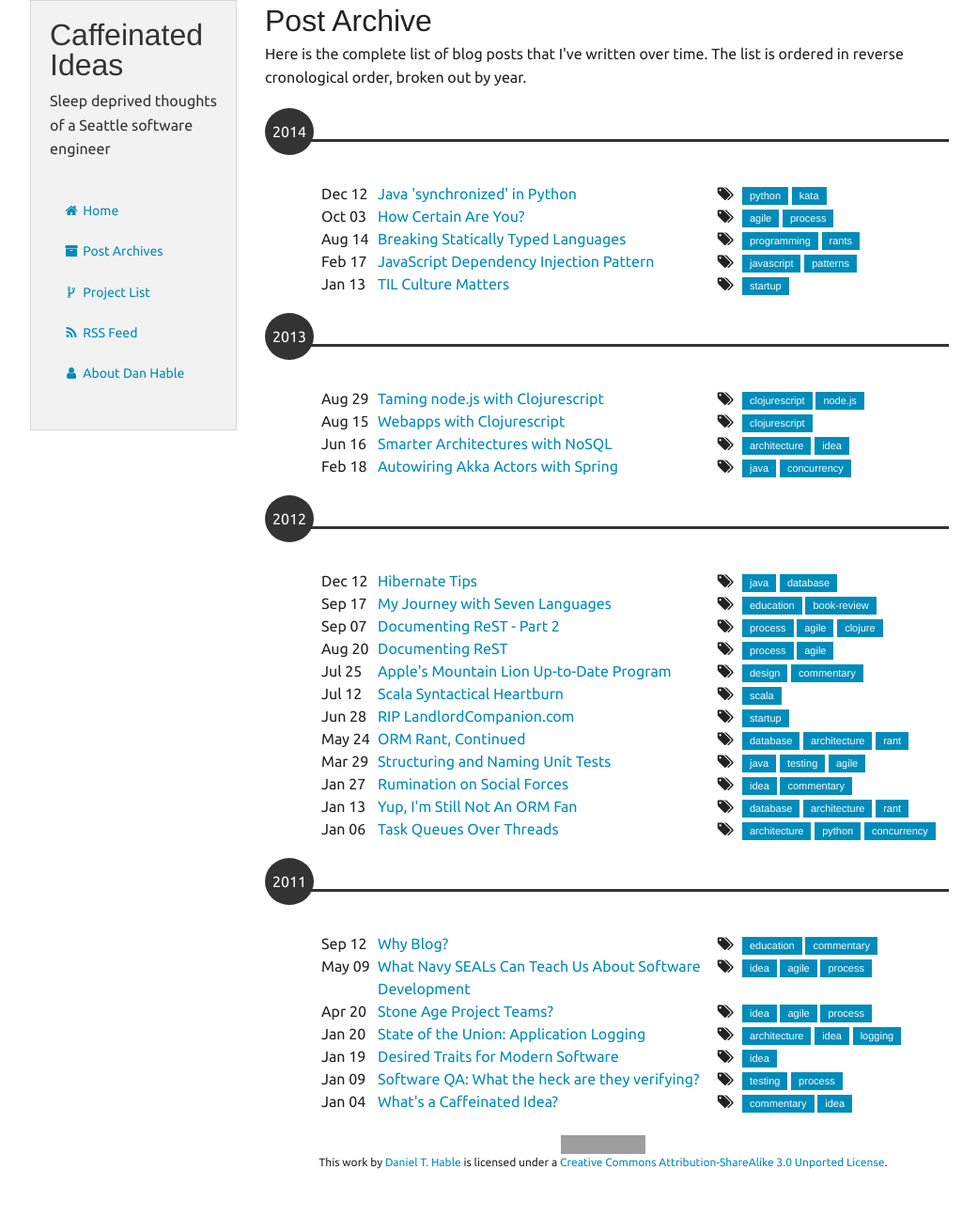
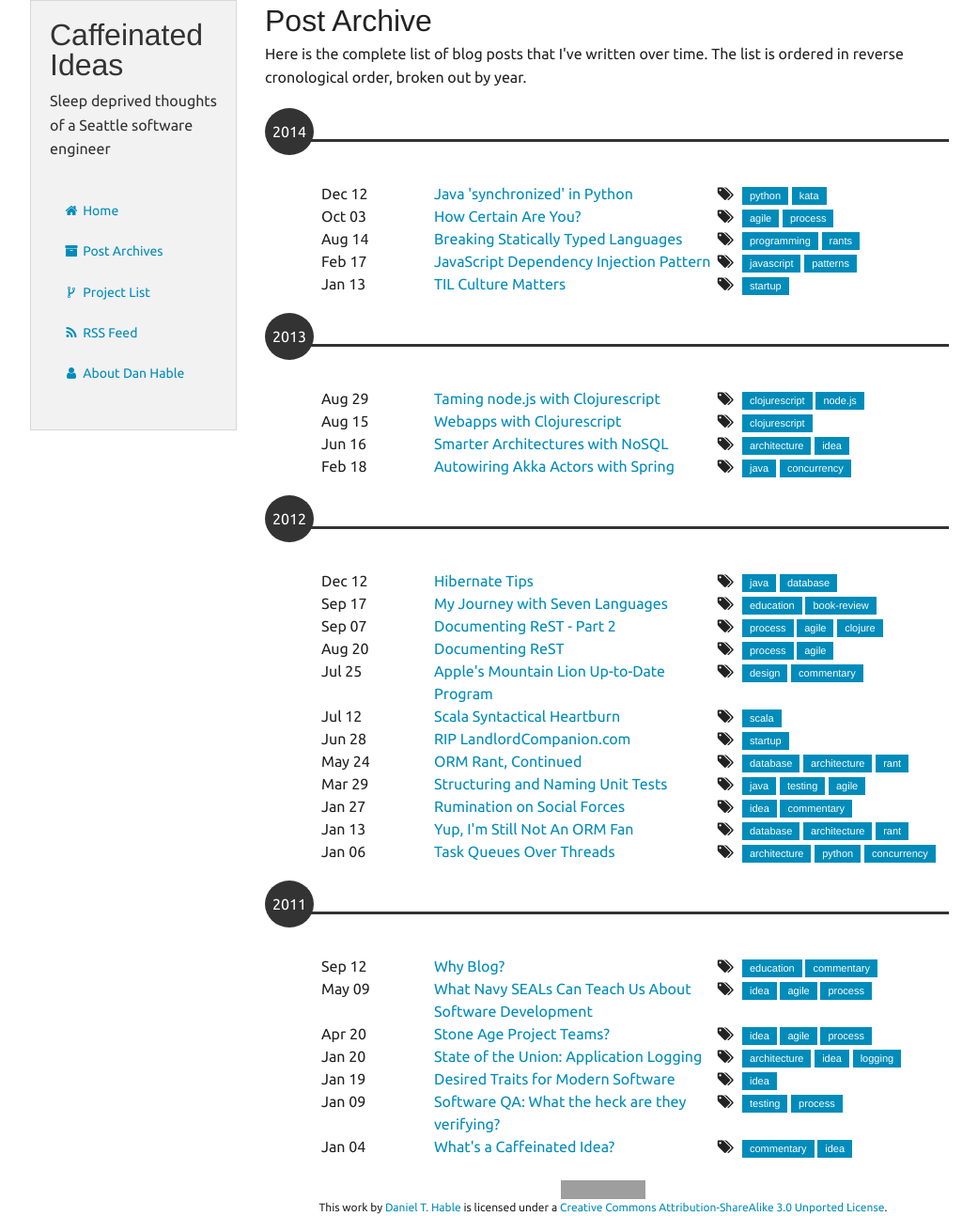
Before and after one commit to dhable/caffeinatedideas.com, a Jekyll site: the page built from archives/index.html, in a window 1280 px wide. Shown: the whole page at 94% size, without its empty margins (123-1164 px from the left). Built offline with Jekyll 4.4.1, drawn with Linux system fonts in a browser that asks for light colours; nearby versions of some CDN libraries; before the commit the page ends 1246 px from its top, so only the background shows below that; grey boxes are pictures that could not be loaded.

Commit message:
Finishing Responsive Design

```diff
--- a/_layouts/default.html
+++ b/_layouts/default.html
@@ -11,46 +11,26 @@
     </head>
 
     <body>
-        <!-- for small screens -->
-        <div class="show-for-small off-canvas-wrap" data-offcanvas>
-            <div class="inner-wrap">
-                <nav class="tab-bar">
-                    <section class="left-small">
-                        <a class="left-off-canvas-toggle menu-icon" href="#"><span></span></a>
-                    </section>
-                    <section class="middle tab-bar-section">
-                        <h1 class="title">{{ site.name }}</h1>
-                    </section>
-                </nav>
-                <aside class="left-off-canvas-menu">
-                    <ul class="off-canvas-list">
-                        <li><a href="/"><i class="fa fa-fw fa-home"></i>&nbsp;Home</a></li>
-                        <li><a href="/archives"><i class="fa fa-fw fa-archive"></i>&nbsp;Post Archives</a></li>
-                        <li><a href="/projects"><i class="fa fa-fw fa-code-fork"></i>&nbsp;Project List</a></li>
-                        <li><a href="/feed.xml"><i class="fa fa-fw fa-rss"></i>&nbsp;RSS Feed</a></li>
-                        <li><a href="http://danhable.com"><i class="fa fa-fw fa-user"></i>&nbsp;About Dan Hable</a></li>
-                    </ul>
-                </aside>
-                <section class="main-section">
-                    {{ content }}
-                     <footer class="text-center">
-                        <a rel="license" href="http://creativecommons.org/licenses/by-sa/3.0/deed.en_US">
-                            <img alt="Creative Commons License" src="http://i.creativecommons.org/l/by-sa/3.0/88x31.png"/></a>
-                        <br/>
-                        This work by
-                        <a xmlns:cc="http://creativecommons.org/ns#" href="http://caffeinatedideas.com"
-                            property="cc:attributionName" rel="cc:attributionURL">Daniel T. Hable</a>
-                        is licensed under a
-                        <a rel="license" href="http://creativecommons.org/licenses/by-sa/3.0/deed.en_US">
-                            Creative Commons Attribution-ShareAlike 3.0 Unported License</a>.
-                    </footer>
-                </section>
-                <a class="exit-off-canvas"></a>
+        <!-- for smaller screens only -->
+        <div class="show-for-small">
+            <div class="icon-bar five-up">
+                <a class="item" href="/"><i class="fa fa-fw fa-home"></i></a>
+                <a class="item" href="/archives"><i class="fa fa-fw fa-archive"></i></a>
+                <a class="item" href="/projects"><i class="fa fa-fw fa-code-fork"></i></a>
+                <a class="item" href="/feed.xml"><i class="fa fa-fw fa-rss"></i></a>
+                <a class="item" href="http://danhable.com"><i class="fa fa-fw fa-user"></i></a>
+            </div>
+
+            <div class="row">
+                <div class="large-12 columns">
+                    <h1>{{ site.name }}</h1>
+                    <p>{{ site.description }}</p>
+                    <hr/>
+                </div>
             </div>
         </div>
 
-        <!-- for large screens -->
-        <div class="row hide-for-small">
+        <div class="row">
             <div class="large-3 medium-4 columns">
                 <div class="hide-for-small">
                     <div class="sidebar left panel">
@@ -91,6 +71,7 @@
         <script src="/js/vendor/jquery.js"></script>
         <script src="/js/vendor/fastclick.js"></script>
         <script src="/js/foundation/foundation.js"></script>
+        <script src="/js/foundation/foundation.topbar.js"></script>
         <script src="/js/foundation/foundation.offcanvas.js"></script>
         <script>
             $(document).foundation();
--- a/archives/index.html
+++ b/archives/index.html
@@ -20,10 +20,10 @@
     {% endif %}
 
     <div class="row collapse">
-        <div class="medium-1 medium-offset-1 columns">
+        <div class="medium-2 medium-offset-1 columns">
             {{ post.date || date: "%b %d" }}
         </div>
-        <div class="medium-6 columns left">
+        <div class="medium-5 columns left">
             <a href="{{ post.url }}">{{ post.title }}</a></br>
         </div>
         <div class="medium-4 columns">
@@ -35,4 +35,5 @@
             {% endif %}
         </div>
     </div>
+    <br class="show-for-small"/>
 {% endfor %}
```
